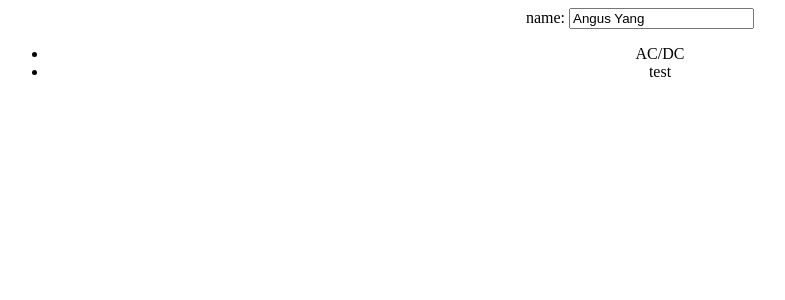
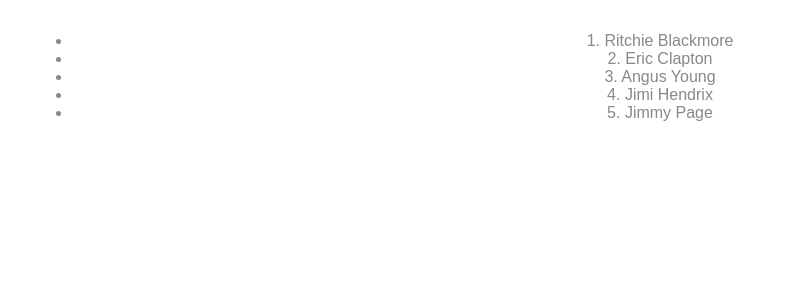
Before and after one commit to sergei-gilevich/angular-test, an Angular app: page / in a window 1280 px wide. Shown: the top 300 px of the page, without its empty margins (0-785 px from the left). Built offline with nearby package versions, Linux system fonts and the light colour scheme.

Commit message:
create mock-data file, change html structure for render page, add stylesheets

```diff
--- a/src/app/guitarists/guitarists.component.html
+++ b/src/app/guitarists/guitarists.component.html
@@ -1,9 +1,19 @@
+
+<div *ngIf="selectedGuitarist">
+  <h2>{{ selectedGuitarist.name | uppercase }}</h2>
+  <div><span>id: </span>{{selectedGuitarist.id}}</div>
+  <div>
+    <label>name:
+      <input [(ngModel)]="selectedGuitarist.name" placeholder="name">
+    </label>
+  </div>
+</div>
+
+
 <div>
-  <label>
-    name:
-    <input [(ngModel)]="guitarist.name" placeholder="name">
-  </label>
   <ul>
-    <li *ngFor="let group of guitarist.groups">{{group}}</li>
+    <li *ngFor="let guitarist of guitarists" (click)="onSelect(guitarist)">
+      <span>{{guitarist.id}}.</span> {{guitarist.name}}
+    </li>
   </ul>
 </div>
--- a/src/app/guitarists/guitarists.component.ts
+++ b/src/app/guitarists/guitarists.component.ts
@@ -1,5 +1,6 @@
 import { Component, OnInit } from '@angular/core';
 
+import {GUITARISTS} from '../mock-data';
 import {Guitarist} from '../guitarist';
 
 @Component({
@@ -14,9 +15,12 @@ export class GuitaristsComponent implements OnInit {
   ngOnInit () {
   }
 
-  guitarist: Guitarist = {
-    id: 1,
-    name: 'Angus Yang',
-    groups: ['AC/DC', 'test']
-  };
+  selectedGuitarist: Guitarist;
+
+  guitarists = GUITARISTS;
+
+  onSelect(guitarist: Guitarist) {
+    this.selectedGuitarist = guitarist;
+  }
+
 }
--- /dev/null
+++ b/src/app/mock-data.ts
@@ -0,0 +1,25 @@
+import { Guitarist} from './guitarist';
+
+export const GUITARISTS: Guitarist[] = [
+  {
+    id: 1,
+    name: 'Ritchie Blackmore',
+    groups: ['Rainbow', 'Deep Purple', 'Heinz']
+  }, {
+    id: 2,
+    name: 'Eric Clapton',
+    groups: ['The Yardbirds', 'The Dirty Mac']
+  }, {
+    id: 3,
+    name: 'Angus Young',
+    groups: ['AC/DC', 'Kentuckee']
+  }, {
+    id: 4,
+    name: 'Jimi Hendrix',
+    groups: ['Jimmy James and Blue Flames', 'Band of Gypsys', 'The Jimi Hendrix Experience']
+  }, {
+    id: 5,
+    name: 'Jimmy Page',
+    groups: ['Led Zeppelin', 'The Who', ' The Kinks']
+  }
+];
--- a/src/styles.css
+++ b/src/styles.css
@@ -1 +1,72 @@
-/* You can add global styles to this file, and also import other style files */
+/* Master Styles */
+h1 {
+  color: #369;
+  font-family: Arial, Helvetica, sans-serif;
+  font-size: 250%;
+}
+h2, h3 {
+  color: #444;
+  font-family: Arial, Helvetica, sans-serif;
+  font-weight: lighter;
+}
+body {
+  margin: 2em;
+}
+body, input[text], button {
+  color: #888;
+  font-family: Cambria, Georgia;
+}
+a {
+  cursor: pointer;
+  cursor: hand;
+}
+button {
+  font-family: Arial;
+  background-color: #eee;
+  border: none;
+  padding: 5px 10px;
+  border-radius: 4px;
+  cursor: pointer;
+  cursor: hand;
+}
+button:hover {
+  background-color: #cfd8dc;
+}
+button:disabled {
+  background-color: #eee;
+  color: #aaa;
+  cursor: auto;
+}
+
+/* Navigation link styles */
+nav a {
+  padding: 5px 10px;
+  text-decoration: none;
+  margin-right: 10px;
+  margin-top: 10px;
+  display: inline-block;
+  background-color: #eee;
+  border-radius: 4px;
+}
+nav a:visited, a:link {
+  color: #607D8B;
+}
+nav a:hover {
+  color: #039be5;
+  background-color: #CFD8DC;
+}
+nav a.active {
+  color: #039be5;
+}
+
+/* everywhere else */
+* {
+  font-family: Arial, Helvetica, sans-serif;
+}
+
+
+/*
+Copyright 2017 Google Inc. All Rights Reserved.
+Use of this source code is governed by an MIT-style license that
+can be found in the LICENSE file at http://angular.io/license
+*/
```
